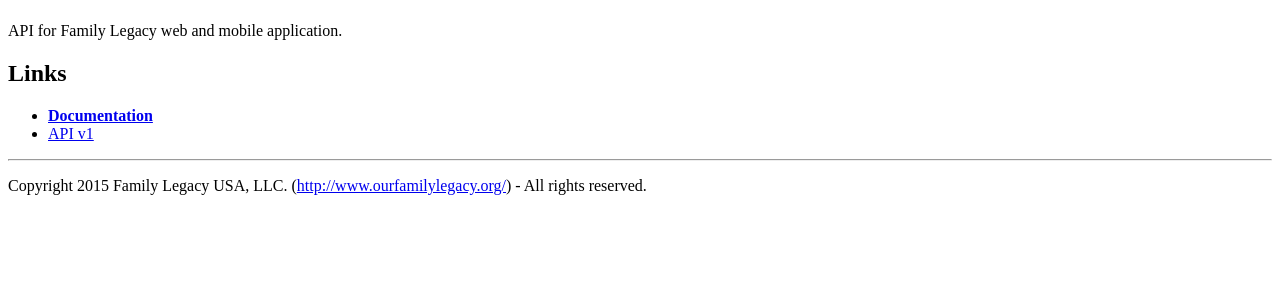
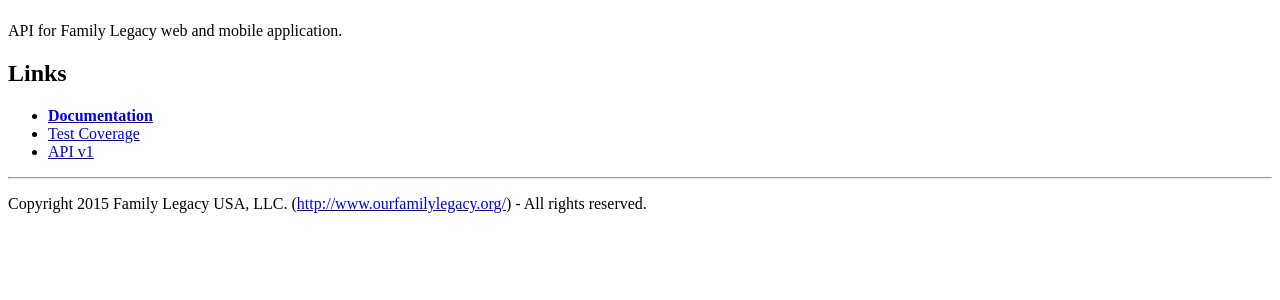
Before and after one commit to sudaraka/family-legacy-api, a Flask app: page / in a window 1280 px wide. Shown: the part 58-358 px from the top of the page. Run offline with Flask 2, Linux system fonts and the light colour scheme.

Commit message:
Generate test coverage (HTML) report and include in the source
__WARNING__

Detailed coverage reports of the code __must not__ be committed into the code.
This has a potential danger of exposing the code to public.

Tests must not be run in the production sever with out a following clean up of
these files.

```diff
--- a/src/app/templates/index.html
+++ b/src/app/templates/index.html
@@ -19,6 +19,9 @@
                 <a href="docs/"><strong>Documentation</strong></a>
             </li>
             <li>
+                <a href="coverage/">Test Coverage</a>
+            </li>
+            <li>
                 <a href="v1/">API v1</a>
             </li>
         </ul>
--- a/test.py
+++ b/test.py
@@ -17,3 +17,4 @@ if '__main__' == __name__:
 
     _coverage.stop()
     _coverage.report()
+    _coverage.html_report()
```
Also changed, not shown: 1 other file.
